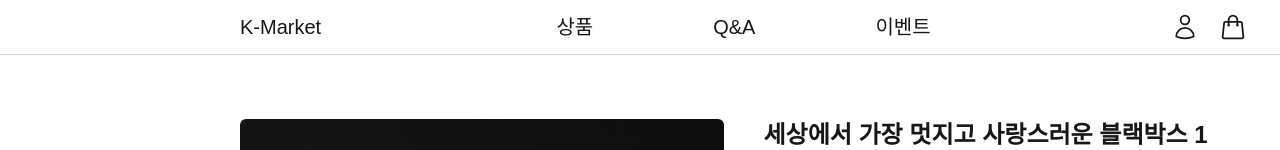
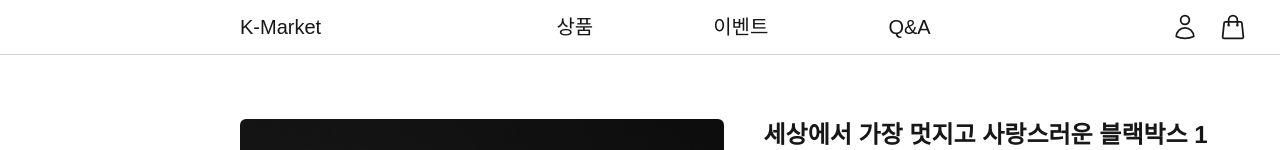
Before and after one commit to K-FreeMarket/K-FreeMarket-Web, a Next.js app: page /products/detail/1 in a window 1280 px wide. Shown: the top 150 px of the page. Built offline with nearby package versions, Linux system fonts and the light colour scheme.

Commit message:
Refactor: menu site

```diff
--- a/src/components/header/Menu.tsx
+++ b/src/components/header/Menu.tsx
@@ -10,11 +10,11 @@ export default function Menu() {
       <Link href='/products' className='text-xl font-medium'>
         상품
       </Link>
+      <Link href='/event' className='text-xl font-medium'>
+        이벤트
+      </Link>
       <Link href='/question' className='text-xl font-medium'>
         Q&A
-      </Link>
-      <Link href='/event' className='text-xl font-medium'>
-        이벤트
       </Link>
     </div>
   )
```
